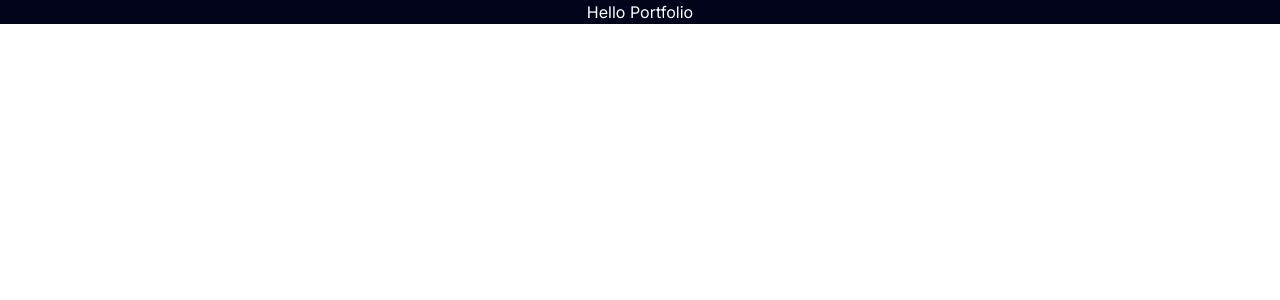
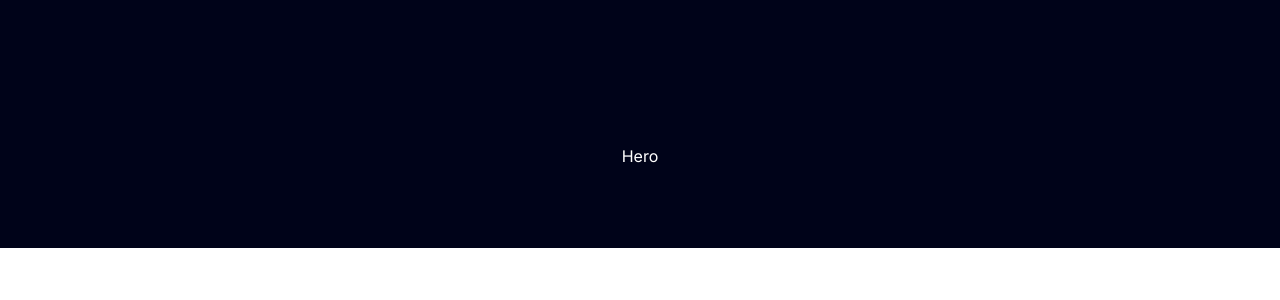
Before and after one commit to Akwei001/naa-portfolio, a Next.js app: page / in a window 1280 px wide. Shown: the top 300 px of the page. Built offline with nearby package versions, Linux system fonts and the light colour scheme.

Commit message:
hero section start

```diff
--- a/app/page.tsx
+++ b/app/page.tsx
@@ -1,10 +1,11 @@
-import Image from "next/image";
+
+import Hero from "../components/Hero";
 
 export default function Home() {
   return (
     <main className="relative bg-black-100 flex justify-center items-center flex-col overflow-hidden mx-auto sm:px-10 px-5">
      <div className="max-w-7xl text-white">
-      <h1>Hello Portfolio</h1>
+      <Hero/>
      </div>
     </main>
   );
--- /dev/null
+++ b/components/Hero.tsx
@@ -0,0 +1,9 @@
+import React from 'react'
+
+const Hero = () => {
+  return (
+    <div className="pb-20 pt-36">Hero</div>
+  )
+}
+
+export default Hero
```
